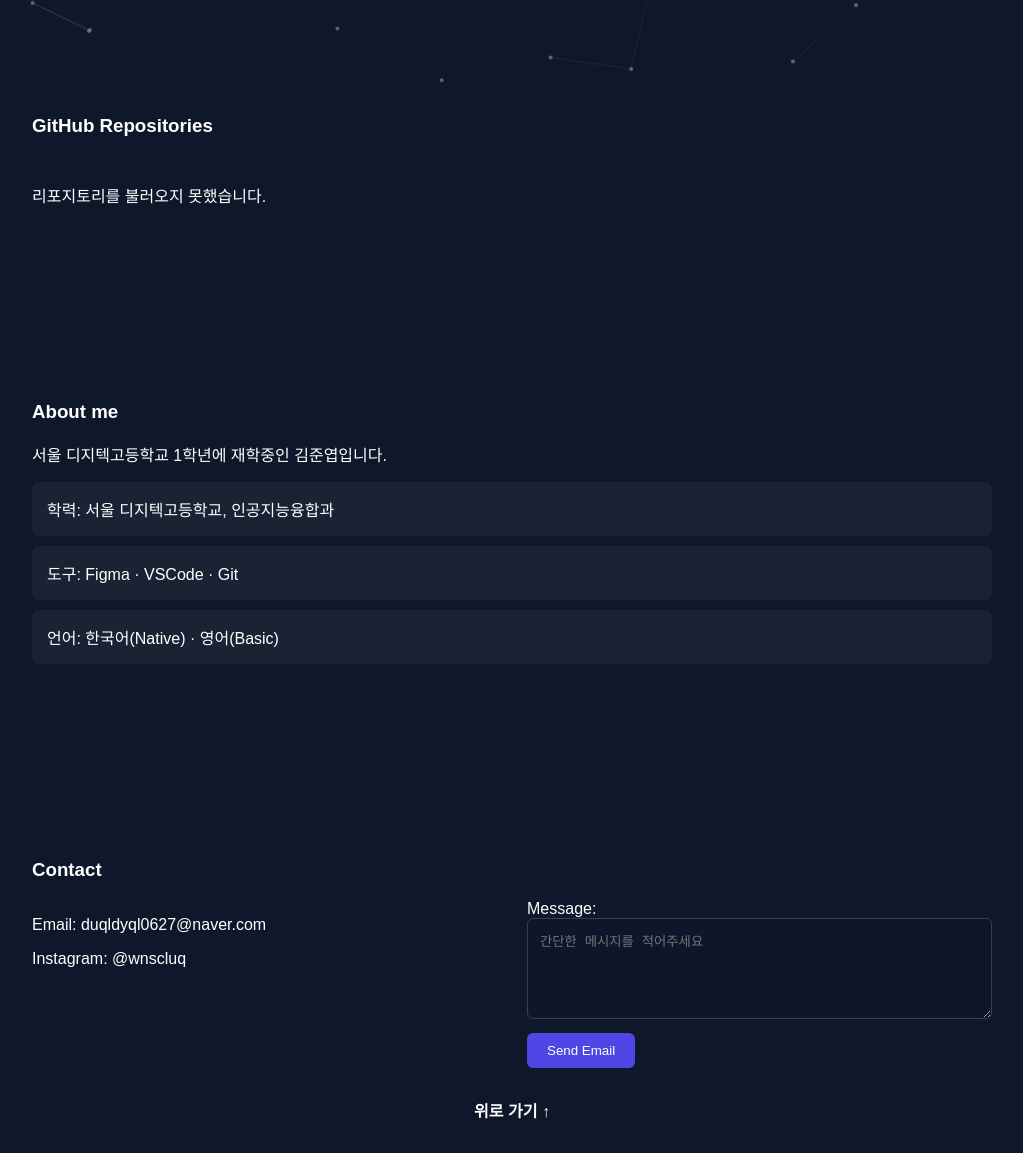
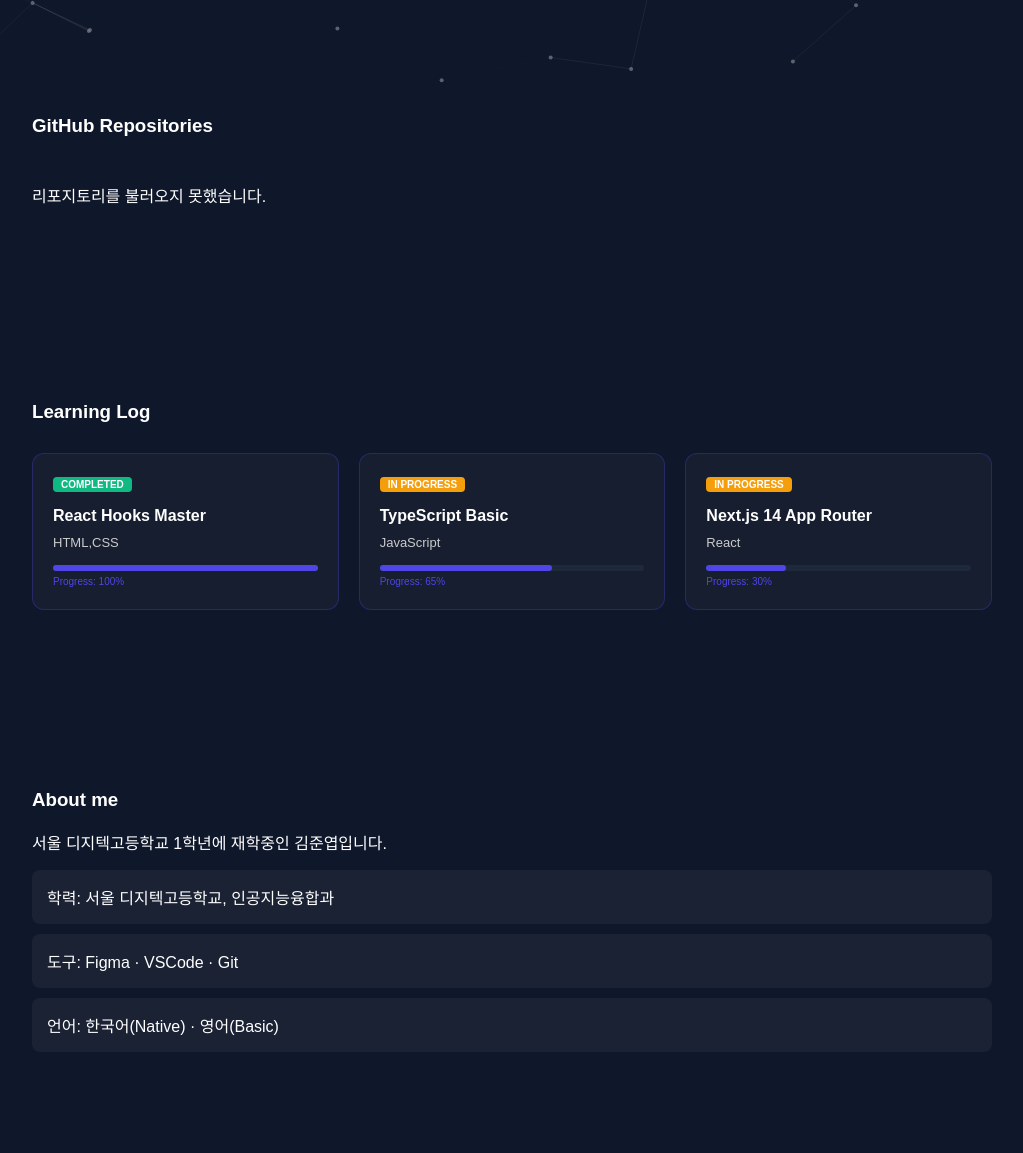
Before and after one commit to rlawnsduq1221/Portfolio.Vs2, a website: page index.html in a window 1280 px wide. Shown: the part 713-1866 px from the top of the page, without its empty margins (128-1151 px from the left). Drawn offline with Linux system fonts and the light colour scheme; no server answers.

Commit message:
Add files via upload

```diff
--- a/index.html
+++ b/index.html
@@ -136,6 +136,48 @@
         height: 40px;
         overflow: hidden;
      }
+     /* 학습 섹션 스타일 */
+.learning-grid {
+  display: grid;
+  grid-template-columns: repeat(auto-fill, minmax(280px, 1fr));
+  gap: 20px;
+  margin-top: 30px;
+}
+.study-card {
+  background: rgba(255, 255, 255, 0.03);
+  border: 1px solid rgba(79, 70, 229, 0.3);
+  border-radius: 12px;
+  padding: 20px;
+  transition: 0.3s;
+}
+.study-card:hover {
+  background: rgba(79, 70, 229, 0.1);
+  border-color: #4f46e5;
+}
+.status-badge {
+  display: inline-block;
+  padding: 2px 8px;
+  border-radius: 4px;
+  font-size: 10px;
+  font-weight: bold;
+  margin-bottom: 10px;
+  text-transform: uppercase;
+}
+.status-done { background: #10b981; color: white; }
+.status-doing { background: #f59e0b; color: white; }
+
+.progress-bar {
+  width: 100%;
+  height: 6px;
+  background: #1e293b;
+  border-radius: 3px;
+  margin-top: 15px;
+}
+.progress-fill {
+  height: 100%;
+  background: #4f46e5;
+  border-radius: 3px;
+}
     .tags { margin: 15px 0; }
     .tags span {
       background: rgba(79, 70, 229, 0.2);
@@ -213,6 +255,7 @@
       <p style="font-size:12px; color:#aaa; margin:0;">Frontend Developer • AI Convergence</p>
     </div>
     <nav>
+      <a href="#learning">Learning Log</a>
       <a href="http://localhost:3000">Notice Board</a>
       <a href="#projects">Repositories</a>
       <a href="#about">About</a>
@@ -241,6 +284,12 @@
       <p>리포지토리를 불러오는 중...</p>
     </div>
   </section>
+
+  <section id="learning">
+  <h3 id="learningTitle">Learning Log</h3>
+  <div class="learning-grid" id="learning-container">
+    </div>
+</section>
 
   <section id="about" class="about">
     <h3 id="aboutTitle">About me</h3>
@@ -441,6 +490,38 @@
     setBodyPadding();
     window.addEventListener("resize", setBodyPadding);
 
+    const studyData = [
+  { title: "React Hooks Master", status: "done", progress: 100, desc: "HTML,CSS" },
+  { title: "TypeScript Basic", status: "doing", progress: 65, desc: "JavaScript " },
+  { title: "Next.js 14 App Router", status: "doing", progress: 30, desc: "React" }
+];
+
+function loadLearningLog() {
+  const container = document.getElementById('learning-container');
+  studyData.forEach(item => {
+    const card = document.createElement('div');
+    card.className = 'study-card';
+    card.innerHTML = `
+      <span class="status-badge ${item.status === 'done' ? 'status-done' : 'status-doing'}">
+        ${item.status === 'done' ? 'Completed' : 'In Progress'}
+      </span>
+      <h4 style="margin:5px 0; color:#fff;">${item.title}</h4>
+      <p style="font-size:13px; color:#ccc; margin:10px 0;">${item.desc}</p>
+      <div class="progress-bar">
+        <div class="progress-fill" style="width: ${item.progress}%"></div>
+      </div>
+      <small style="font-size:10px; color:#4f46e5;">Progress: ${item.progress}%</small>
+    `;
+    container.appendChild(card);
+  });
+}
+
+// 다국어 지원 객체에 추가 (기존 translations에 병합)
+translations.kor.learningTitle = "학습 기록";
+translations.eng.learningTitle = "Learning Log";
+
+// 초기화 함수에 추가
+loadLearningLog();
   </script>
 </body>
 </html>
--- a/main.js
+++ b/main.js
@@ -155,7 +155,7 @@ const app = http.createServer(function(request, response) {
   }
 });
 
-app.listen(3000, () => {
-  console.log('Server is running on http://localhost:3000');
-  console.log('No files/folders needed. Running on memory!');
+const port = process.env.PORT || 3000; // Render에서 주는 포트 사용, 없으면 3000 사용
+app.listen(port, () => {
+  console.log(`Server is running on port ${port}`);
 });
```
Also changed, not shown: package.json (added, +12 -0 lines).
